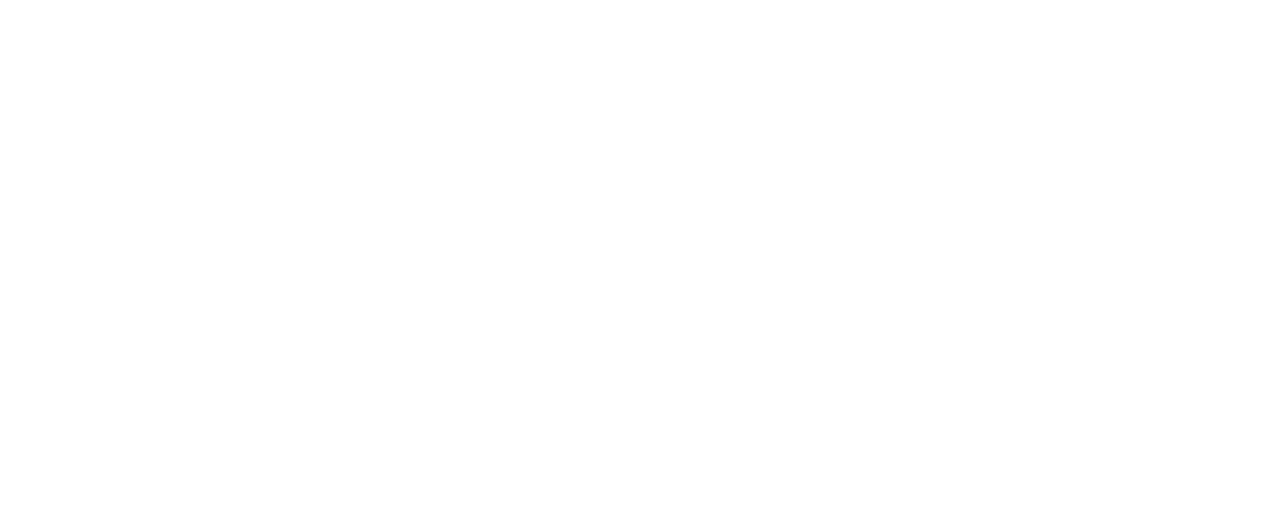
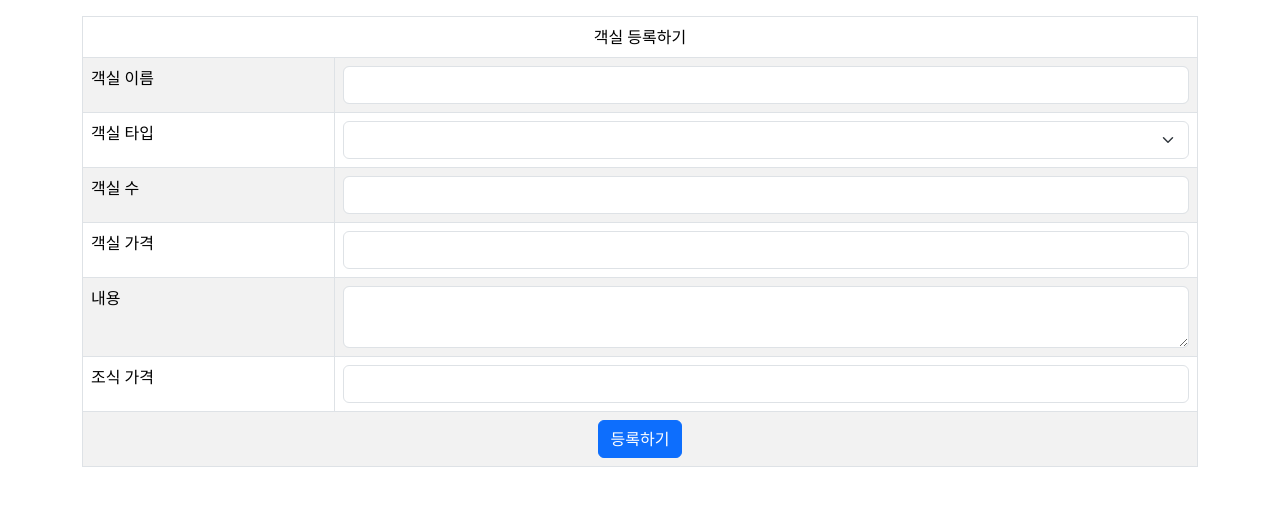
Before and after one commit to zeongii/hotel_booking_front, a React (Create React App) app: page /room/register/1 in a window 1280 px wide. Before the commit this address had no page. Shown: the top 506 px of the page. Built offline with nearby package versions, Linux system fonts and the light colour scheme.

Commit message:
8.9 프론트

```diff
--- a/src/App.js
+++ b/src/App.js
@@ -1,12 +1,13 @@
 import './App.css';
-import ShowOne from "./board/ShowOne";
 import {Route, Routes} from "react-router-dom";
-// import ShowList from "./board/ShowList";
+// import HotelOne from "./board/HotelOne";
 // import Write from "./board/Write";
 // import Update from "./board/Update";
 import Auth from "./user/Auth";
-import ShowList from "./hotel/ShowList";
+import HotelOne from "./hotel/hotelOne";
 import Register from "./user/Register";
+import RoomRegister from "./room/RoomRegister";
+import HotelList from "./hotel/HotelList";
 
 function App() {
     return (
@@ -14,9 +15,10 @@
             <Routes>
 
                 <Route path="/" element={<Auth/>}/>
-                <Route path="/hotel/hotelAll" element={<ShowList/>}/>
+                <Route path="/hotel/hotelAll" element={<HotelList/>}/>
+                <Route path="/hotel/hotelOne/:id" element={<HotelOne/>}/>
                 <Route path="/user/register" element={<Register/>}/>
-
+                <Route path="room/register/:hotelId" element={<RoomRegister/>}/>
             </Routes>
         </div>
     );
--- /dev/null
+++ b/src/hotel/HotelList.js
@@ -0,0 +1,58 @@
+import React, {useEffect, useState} from "react";
+import axios from "axios";
+import {Container, Table} from "react-bootstrap";
+import 'bootstrap/dist/css/bootstrap.min.css'
+import {useNavigate} from "react-router-dom";
+
+let HotelList = () => {
+
+    let [data, setData] = useState({hotelList: []})
+    let navigate = useNavigate()
+
+    let moveHotelOne = (id) => {
+        navigate('/hotel/hotelOne/' + id)
+    }
+
+
+    useEffect (() => {
+        let showHotelList = async () => {
+
+            let resp = await axios.get('http://localhost:8080/hotel/hotelAll', {} )
+            if(resp.status === 200){
+                setData(resp.data)
+            }
+
+        }
+        showHotelList()
+    }, [])
+    return (
+        <Container className={"mt-5"}>
+            <Table hover>
+                <thead>
+                <tr>
+                    <td>호텔 번호</td>
+                    <td>호텔 이름</td>
+                    <td>호텔 주소</td>
+                </tr>
+                </thead>
+                <tbody>
+                {data.hotelList.map((h) => (
+                    <TableRow h={h} key={h.id} moveHotelOne={moveHotelOne}/>
+                )) }
+                </tbody>
+            </Table>
+        </Container>
+    )
+}
+
+let TableRow = ({h, moveHotelOne}) => {
+    return (
+        <tr onClick={() => moveHotelOne(h.id)}>
+            <td>{h.id}</td>
+            <td>{h.hotelName}</td>
+            <td>{h.hotelAddress}</td>
+        </tr>
+    )
+}
+
+export default HotelList
--- a/src/hotel/ShowList.js
+++ /dev/null
@@ -1,10 +0,0 @@
-import {useLocation} from "react-router-dom";
-
-let ShowList = () => {
-
-    return (
-        <h1>메인 페이지에 오셨습니다.</h1>
-    )
-}
-
-export default ShowList;
--- /dev/null
+++ b/src/hotel/hotelOne.js
@@ -0,0 +1,53 @@
+import {useLocation, useNavigate} from "react-router-dom";
+import {Button, Container, Table} from "react-bootstrap";
+import data from "bootstrap/js/src/dom/data";
+
+let HotelOne = () => {
+
+    let id = parseInt(1)
+
+    let location = useLocation()
+    let nevigate = useNavigate()
+
+    let roomInsert =(hotelId) => {
+        nevigate(`/room/register/`+1)
+    }
+
+    return (
+        <Container className={"mt-3"}>
+            <h1>호텔id가 1인 호텔의 상세 페이지 입니다.</h1>
+
+            <Button onClick={roomInsert}>방 등록하기</Button>
+            {/*<Table hover striped bordered className={"table-danger"}>
+                <thead>
+                <tr>
+                    <td>방 번호</td>
+                    <td></td>
+                    <td>작성자</td>
+                </tr>
+                </thead>
+                <tbody>
+                {data.boardList.map(b => (
+                    <TableRow board={b} key={b.id} moveToSingle={moveToSingle}/>
+                ))}
+                <tr>
+                    <td colSpan={3} className={"text-center"}>
+                        <MyPagination
+                            startPage={data.startPage}
+                            endPage={data.endPage}
+                            currentPage={data.currentPage}
+                            maxPage={data.maxPage}
+                            moveToPage={moveToPage}
+                        />
+                    </td>
+                </tr>
+                </tbody>
+            </Table>*/}
+
+        </Container>
+
+
+    )
+}
+
+export default HotelOne;
--- /dev/null
+++ b/src/room/RoomRegister.js
@@ -0,0 +1,141 @@
+import {useLocation, useNavigate} from "react-router-dom";
+import {useEffect, useState} from "react";
+import axios from "axios";
+import {Button, Container, FormControl, FormSelect, Table} from "react-bootstrap";
+
+
+let RoomRegister= () => {
+    let hotelId=parseInt(1)
+
+
+
+    let [inputs,setInputs] = useState({
+        roomName: '',
+        roomTypeId: '',
+        roomMax: '',
+        roomPrice: '',
+        roomContent: '',
+        checkIn: '',
+        checkOut: '',
+        breakfastPrice: ''
+    })
+
+    let [data, setData] = useState({roomTypeList:[]})
+
+    let nevigate = useNavigate()
+
+    let moveToNext = (roomId) => {
+        nevigate(`/room/roomOne/${roomId}`)
+    }
+
+    let onChange = (e) => {
+        let {name, value} = e.target
+        setInputs({
+            ...inputs,
+            [name]: value
+        })
+    }
+
+    let onSubmit = async (e) => {
+        e.preventDefault()
+        try {
+            let resp = await axios.post(`http://localhost:8080/room/write/`+hotelId, inputs)
+
+            if (resp.data.roomId !== undefined) {
+                moveToNext(resp.data.roomId)
+            }
+
+        } catch (error) {
+            console.error(error)
+        }
+    }
+
+    return (
+        <Container className={"mt-3"}>
+            <form onSubmit={onSubmit}>
+                <Table striped hover bordered>
+                    <thead>
+                    <tr>
+                        <td colSpan={2} className={"text-center"}>객실 등록하기</td>
+                    </tr>
+                    </thead>
+                    <tbody>
+                    <tr>
+                        <td>객실 이름</td>
+                        <td>
+                            <FormControl
+                                type={'text'}
+                                value={inputs.roomName}
+                                name={'roomName'}
+                                onChange={onChange}/>
+                        </td>
+                    </tr>
+                    <tr>
+                        <td>객실 타입</td>
+                        <td>
+                            <FormSelect name="roomTypeId" value={inputs.roomTypeId} onChange={onChange}>
+                                {data.roomTypeList.map(r => (
+                                    <option key={r.id} value={r.id}>
+                                        {r.typeContent}
+                                    </option>
+                                ))}
+                            </FormSelect>
+                        </td>
+                    </tr>
+                    <tr>
+                        <td>객실 수</td>
+                        <td>
+                            <FormControl
+                                type={'number'}
+                                value={inputs.roomMax}
+                                name={'roomMax'}
+                                onChange={onChange}/>
+                        </td>
+                    </tr>
+                    <tr>
+                        <td>객실 가격</td>
+                        <td>
+                            <FormControl
+                                type={'number'}
+                                value={inputs.roomPrice}
+                                name={'roomPrice'}
+                                onChange={onChange}/>
+                        </td>
+                    </tr>
+                    <tr>
+                        <td>내용</td>
+                        <td>
+                            <textarea
+                                name={'content'}
+                                value={inputs.content}
+                                className={"form-control"}
+                                onChange={onChange}/>
+                        </td>
+                    </tr>
+                    <tr>
+                        <td>조식 가격</td>
+                        <td>
+                            <FormControl
+                                type={'number'}
+                                value={inputs.breakfastPrice}
+                                name={'breakfastPrice'}
+                                onChange={onChange}/>
+                        </td>
+                    </tr>
+                    <tr>
+                        <td colSpan={2} className={'text-center'}>
+                            <Button type={'submit'}>
+                                등록하기
+                            </Button>
+                        </td>
+                    </tr>
+                    </tbody>
+                </Table>
+            </form>
+
+        </Container>
+    )
+
+}
+
+export default RoomRegister
```
